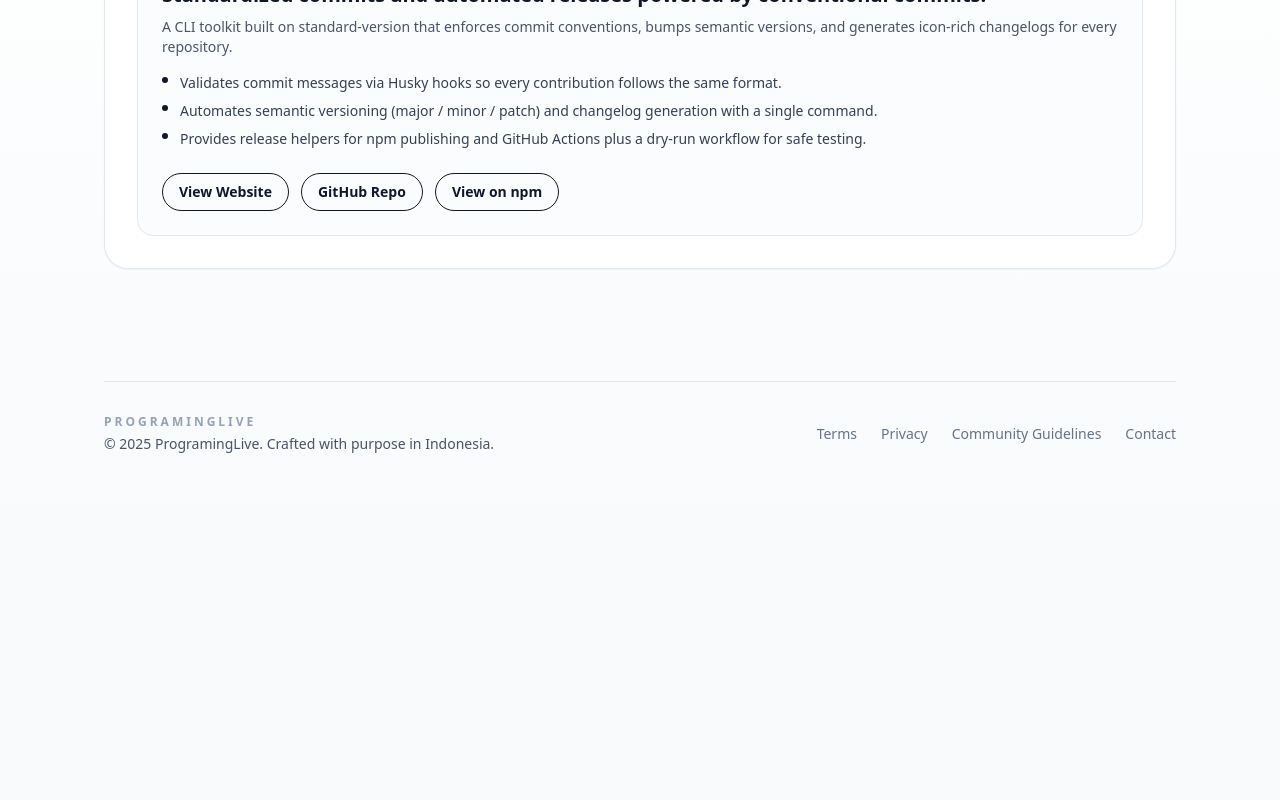
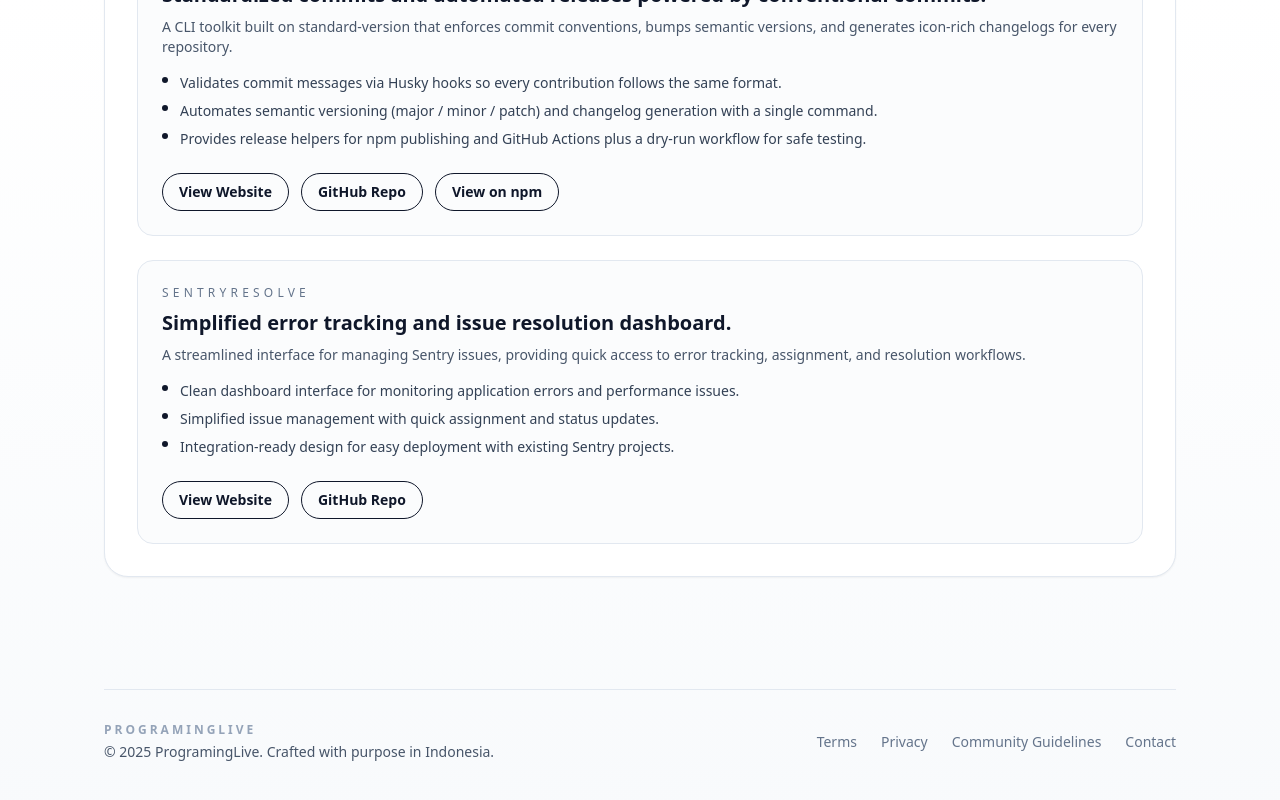
Before and after one commit to programinglive/programinglive, a Next.js app: page /open-source in a window 1280 px wide. Shown: the part 833-1633 px from the top of the page. Before the commit the page ends 1351 px from the top, so only its background shows below. Built offline with nearby package versions, Linux system fonts and the light colour scheme.

Commit message:
feat: add SentryResolve project to open-source projects list

```diff
--- a/app/open-source/page.tsx
+++ b/app/open-source/page.tsx
@@ -35,6 +35,21 @@ const projects = [
       { label: 'View Website', href: 'https://commiter.programinglive.com/' },
       { label: 'GitHub Repo', href: 'https://github.com/programinglive/commiter' },
       { label: 'View on npm', href: 'https://www.npmjs.com/package/@programinglive/commiter' },
+    ],
+  },
+  {
+    name: 'SentryResolve',
+    tagline: 'Simplified error tracking and issue resolution dashboard.',
+    description:
+      'A streamlined interface for managing Sentry issues, providing quick access to error tracking, assignment, and resolution workflows.',
+    highlights: [
+      'Clean dashboard interface for monitoring application errors and performance issues.',
+      'Simplified issue management with quick assignment and status updates.',
+      'Integration-ready design for easy deployment with existing Sentry projects.',
+    ],
+    links: [
+      { label: 'View Website', href: 'https://sentryresolve.programinglive.com/' },
+      { label: 'GitHub Repo', href: 'https://github.com/programinglive/sentryresolve' },
     ],
   },
 ]
```
